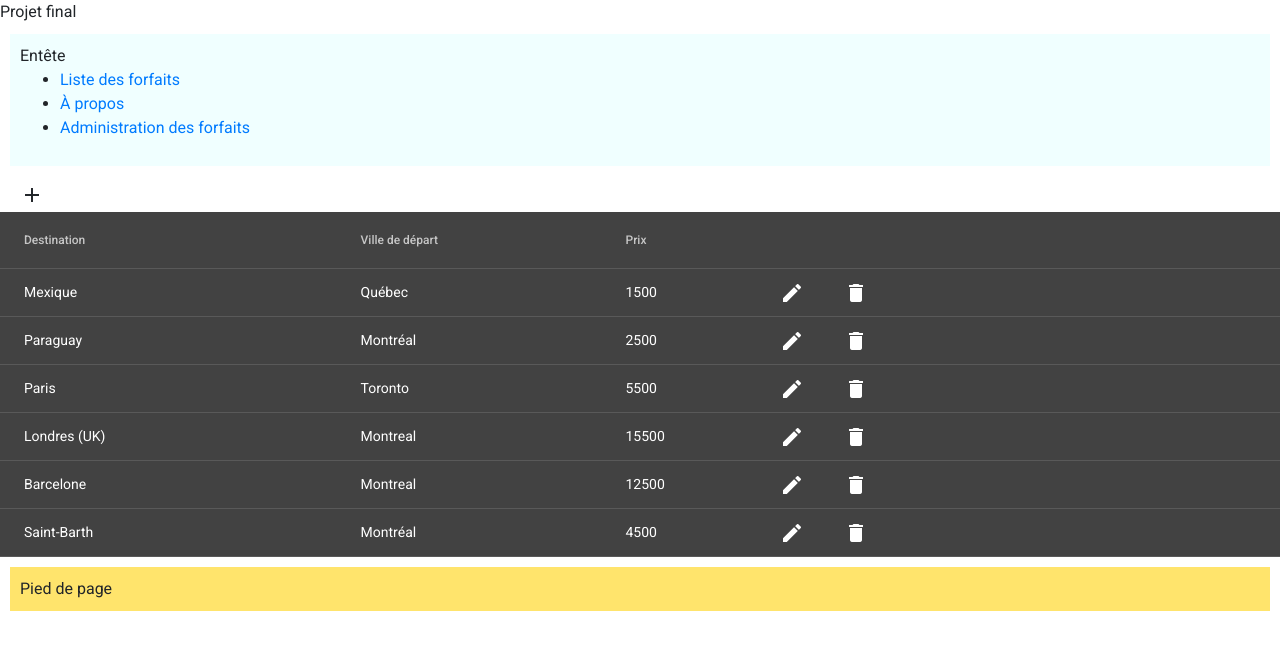
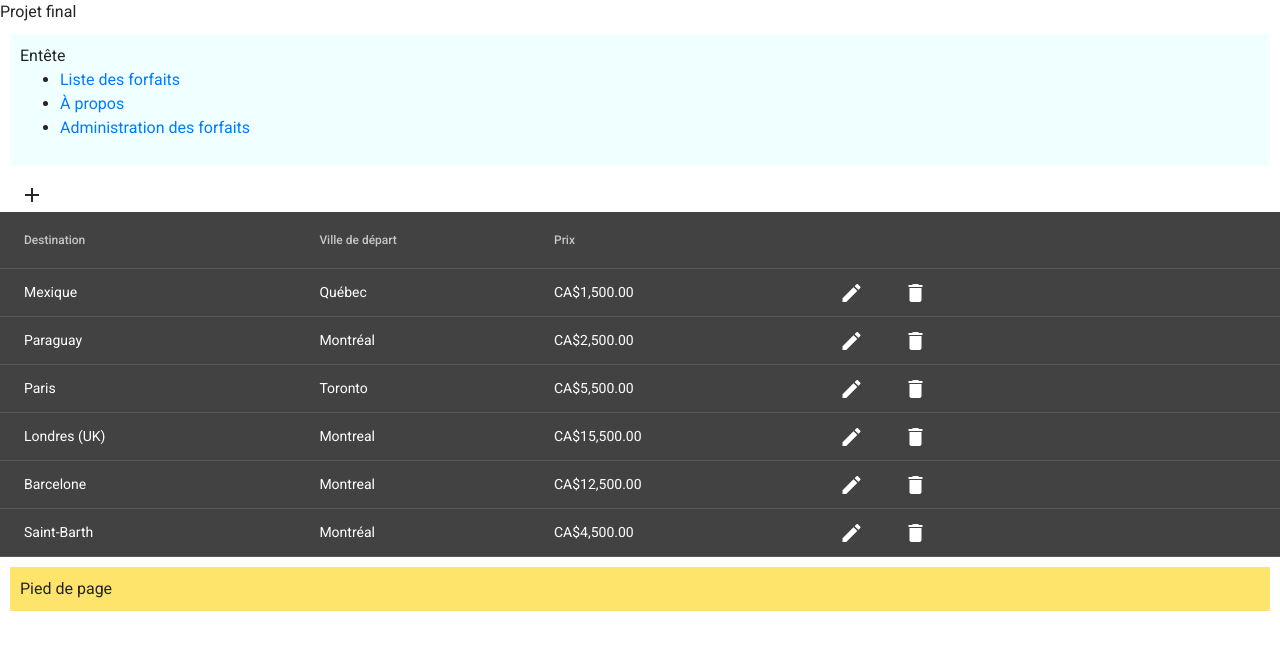
Before and after one commit to BDDinh/Techniques-Programmation-3-Projet3, an Angular app: page /administration in a window 1280 px wide. Shown: the top 650 px of the page. Built offline with nearby package versions, Linux system fonts and the light colour scheme.

Commit message:
Affichage Table forfaits

```diff
--- a/src/app/table-forfaits/table-forfaits.component.html
+++ b/src/app/table-forfaits/table-forfaits.component.html
@@ -14,7 +14,7 @@
 
   <ng-container matColumnDef="prix">
     <th mat-header-cell *matHeaderCellDef> Prix </th>
-    <td mat-cell *matCellDef="let forfait"> {{forfait.prix}} </td>
+    <td mat-cell *matCellDef="let forfait"> {{forfait.prix | currency:'CAD'}} </td>
   </ng-container>
 
   <ng-container matColumnDef="actions">
```
